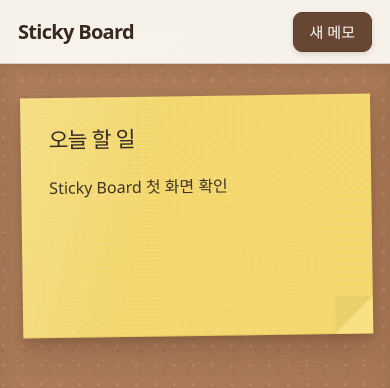
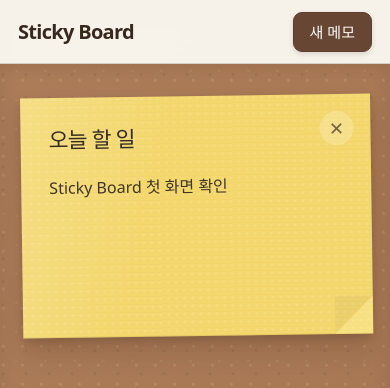
Before and after one commit to bdgk83/sticky-board, a React (Vite) app: page / in a window 390 px wide. Shown: the top 388 px of the page. Built offline with nearby package versions, Linux system fonts and the light colour scheme.

Commit message:
v0.2.0 Add component structure and note management

```diff
--- a/package.json
+++ b/package.json
@@ -1,7 +1,7 @@
 {
   "name": "sticky-board",
   "private": true,
-  "version": "0.0.0",
+  "version": "0.2.0",
   "type": "module",
   "scripts": {
     "dev": "vite",
--- a/src/App.css
+++ b/src/App.css
@@ -66,8 +66,15 @@
 
 .board {
   position: relative;
+  display: grid;
+  grid-template-columns: repeat(auto-fill, minmax(min(100%, 270px), 320px));
+  grid-auto-rows: max-content;
+  align-content: start;
+  gap: clamp(28px, 3vw, 48px);
   min-height: 100vh;
   min-height: 100dvh;
+  padding: calc(var(--toolbar-height) + clamp(48px, 7vh, 84px))
+    clamp(40px, 10vw, 210px) clamp(48px, 7vh, 84px);
   overflow: auto;
   background-color: #aa7955;
   background-image:
@@ -89,10 +96,8 @@
 }
 
 .sticky-note {
-  position: absolute;
-  top: calc(var(--toolbar-height) + clamp(48px, 7vh, 84px));
-  left: clamp(40px, 10vw, 210px);
-  width: clamp(270px, 17vw, 320px);
+  position: relative;
+  width: 100%;
   min-height: clamp(250px, 18vw, 300px);
   padding: clamp(28px, 2.1vw, 38px);
   overflow: hidden;
@@ -121,15 +126,61 @@
   content: '';
 }
 
+.sticky-note__delete {
+  position: absolute;
+  top: 17px;
+  right: 17px;
+  z-index: 2;
+  display: grid;
+  place-items: center;
+  width: 34px;
+  height: 34px;
+  padding: 0;
+  border: 0;
+  border-radius: 50%;
+  color: rgba(62, 53, 39, 0.72);
+  background: rgba(255, 255, 255, 0.2);
+  font: inherit;
+  font-size: 1.5rem;
+  line-height: 1;
+  cursor: pointer;
+  transition:
+    color 160ms ease,
+    background-color 160ms ease;
+}
+
+.sticky-note__delete:hover {
+  color: #342c22;
+  background: rgba(255, 255, 255, 0.36);
+}
+
+.sticky-note__delete:focus-visible {
+  outline: 3px solid rgba(83, 61, 27, 0.35);
+  outline-offset: 2px;
+}
+
 .sticky-note h2 {
   position: relative;
   z-index: 1;
-  margin: 0 0 20px;
+  margin: 0 38px 20px 0;
   color: #342c22;
   font-size: clamp(1.35rem, 1.5vw, 1.65rem);
   font-weight: 750;
   line-height: 1.3;
   letter-spacing: -0.035em;
+}
+
+.board__empty {
+  grid-column: 1 / -1;
+  justify-self: center;
+  margin: clamp(72px, 14vh, 150px) 0 0;
+  padding: 16px 22px;
+  border: 1px solid rgba(73, 46, 29, 0.14);
+  border-radius: 10px;
+  color: rgba(53, 35, 24, 0.82);
+  background: rgba(249, 246, 239, 0.72);
+  box-shadow: 0 6px 16px rgba(61, 38, 22, 0.1);
+  text-align: center;
 }
 
 .sticky-note p {
@@ -156,16 +207,20 @@
   }
 
   .sticky-note {
-    top: calc(var(--toolbar-height) + 32px);
-    left: 20px;
-    width: calc(100% - 40px);
     min-height: 240px;
     padding: 28px;
+  }
+
+  .board {
+    grid-template-columns: minmax(0, 1fr);
+    gap: 28px;
+    padding: calc(var(--toolbar-height) + 32px) 20px 32px;
   }
 }
 
 @media (prefers-reduced-motion: reduce) {
-  .toolbar__button {
+  .toolbar__button,
+  .sticky-note__delete {
     transition: none;
   }
 }
--- a/src/App.tsx
+++ b/src/App.tsx
@@ -1,21 +1,50 @@
+import { useState } from 'react'
+import { Board } from './components/Board'
+import { Toolbar } from './components/Toolbar'
+import type { Note } from './types/note'
 import './App.css'
 
+let fallbackId = 0
+
+function createNoteId(): string {
+  if (typeof globalThis.crypto?.randomUUID === 'function') {
+    return globalThis.crypto.randomUUID()
+  }
+
+  fallbackId += 1
+  return `note-${Date.now()}-${fallbackId}`
+}
+
+function createNote(title: string, content: string): Note {
+  return {
+    id: createNoteId(),
+    title,
+    content,
+  }
+}
+
 function App() {
+  const [notes, setNotes] = useState<Note[]>(() => [
+    createNote('오늘 할 일', 'Sticky Board 첫 화면 확인'),
+  ])
+
+  function handleAddNote() {
+    setNotes((currentNotes) => [
+      ...currentNotes,
+      createNote('새 메모', '내용을 입력하세요'),
+    ])
+  }
+
+  function handleDeleteNote(noteId: string) {
+    setNotes((currentNotes) =>
+      currentNotes.filter((note) => note.id !== noteId),
+    )
+  }
+
   return (
     <div className="app-shell">
-      <header className="toolbar">
-        <h1 className="toolbar__title">Sticky Board</h1>
-        <button className="toolbar__button" type="button">
-          새 메모
-        </button>
-      </header>
-
-      <main className="board" aria-label="포스트잇 게시판">
-        <article className="sticky-note" aria-labelledby="default-note-title">
-          <h2 id="default-note-title">오늘 할 일</h2>
-          <p>Sticky Board 첫 화면 확인</p>
-        </article>
-      </main>
+      <Toolbar onAddNote={handleAddNote} />
+      <Board notes={notes} onDeleteNote={handleDeleteNote} />
     </div>
   )
 }
--- /dev/null
+++ b/src/components/Board.tsx
@@ -0,0 +1,23 @@
+import type { Note } from '../types/note'
+import { StickyNote } from './StickyNote'
+
+interface BoardProps {
+  notes: readonly Note[]
+  onDeleteNote: (noteId: string) => void
+}
+
+export function Board({ notes, onDeleteNote }: BoardProps) {
+  return (
+    <main className="board" aria-label="포스트잇 게시판">
+      {notes.length === 0 ? (
+        <p className="board__empty">
+          새 메모 버튼을 눌러 첫 메모를 만들어 보세요.
+        </p>
+      ) : (
+        notes.map((note) => (
+          <StickyNote key={note.id} note={note} onDelete={onDeleteNote} />
+        ))
+      )}
+    </main>
+  )
+}
--- /dev/null
+++ b/src/components/StickyNote.tsx
@@ -0,0 +1,25 @@
+import type { Note } from '../types/note'
+
+interface StickyNoteProps {
+  note: Note
+  onDelete: (noteId: string) => void
+}
+
+export function StickyNote({ note, onDelete }: StickyNoteProps) {
+  const titleId = `note-title-${note.id}`
+
+  return (
+    <article className="sticky-note" aria-labelledby={titleId}>
+      <button
+        className="sticky-note__delete"
+        type="button"
+        aria-label={`${note.title} 메모 삭제`}
+        onClick={() => onDelete(note.id)}
+      >
+        ×
+      </button>
+      <h2 id={titleId}>{note.title}</h2>
+      <p>{note.content}</p>
+    </article>
+  )
+}
--- /dev/null
+++ b/src/components/Toolbar.tsx
@@ -0,0 +1,14 @@
+interface ToolbarProps {
+  onAddNote: () => void
+}
+
+export function Toolbar({ onAddNote }: ToolbarProps) {
+  return (
+    <header className="toolbar">
+      <h1 className="toolbar__title">Sticky Board</h1>
+      <button className="toolbar__button" type="button" onClick={onAddNote}>
+        새 메모
+      </button>
+    </header>
+  )
+}
--- /dev/null
+++ b/src/types/note.ts
@@ -0,0 +1,5 @@
+export interface Note {
+  id: string
+  title: string
+  content: string
+}
```
Also changed, not shown: 1 other file (tests, documents, lock files or other folders).
